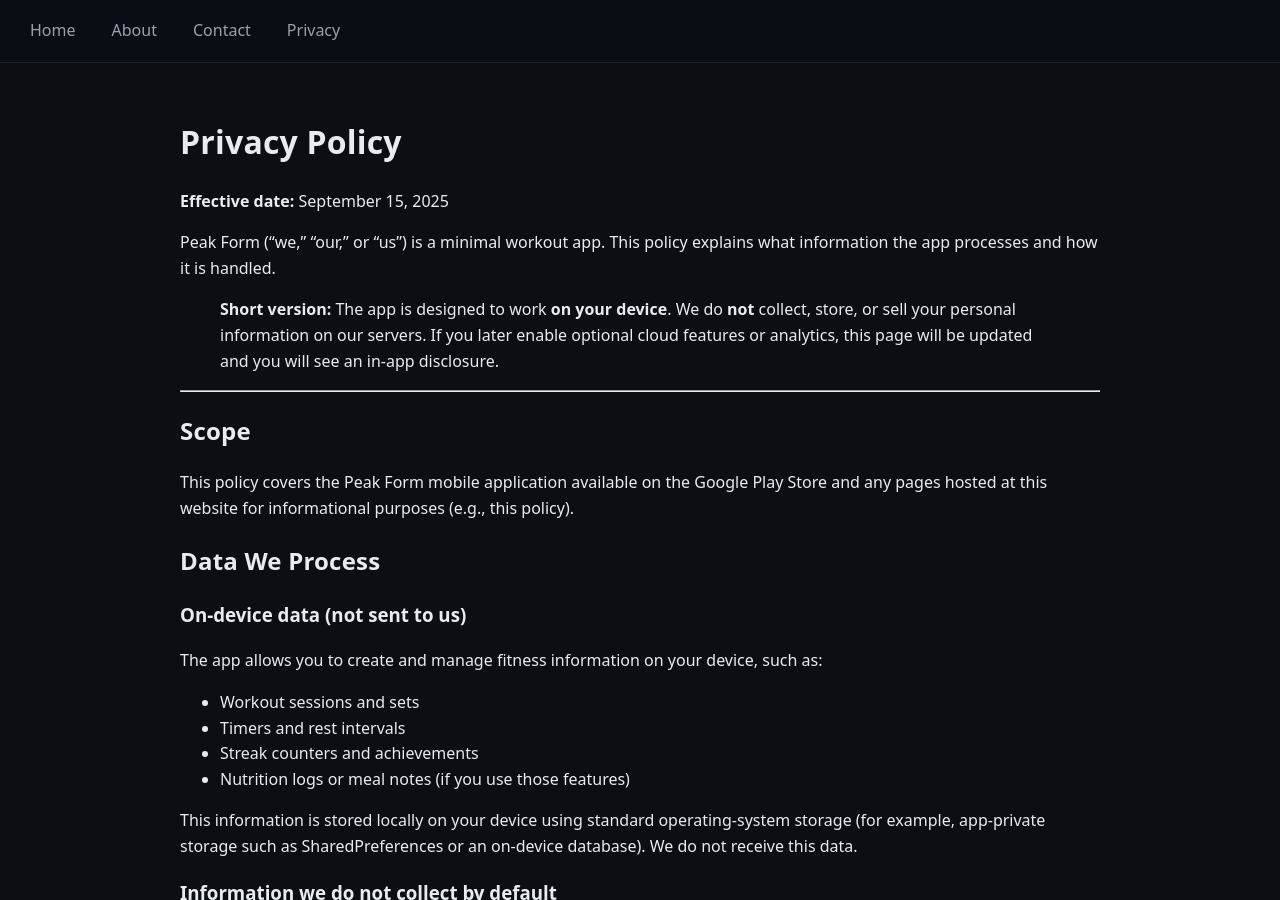
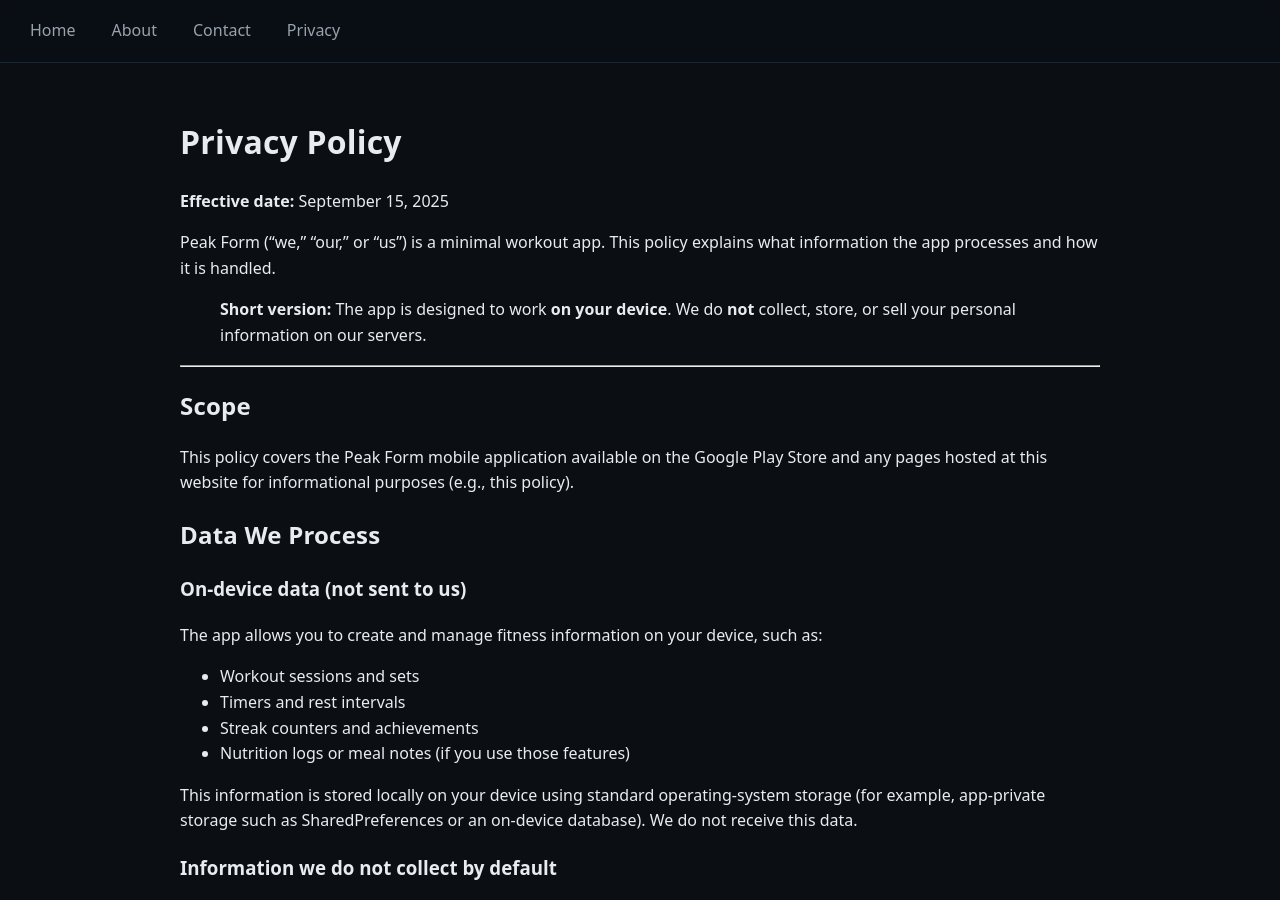
Before and after one commit to imshaheer01/peakform-website, a Jekyll site: the page built from privacy-policy.md, in a window 1280 px wide and 900 px high. Built offline with Jekyll 4.4.1, drawn with Linux system fonts in a browser that asks for light colours.

Commit message:
Update privacy-policy.md

```diff
--- a/privacy-policy.md
+++ b/privacy-policy.md
@@ -10,7 +10,7 @@
 
 Peak Form (“we,” “our,” or “us”) is a minimal workout app. This policy explains what information the app processes and how it is handled.
 
-> **Short version:** The app is designed to work **on your device**. We do **not** collect, store, or sell your personal information on our servers. If you later enable optional cloud features or analytics, this page will be updated and you will see an in‑app disclosure.
+> **Short version:** The app is designed to work **on your device**. We do **not** collect, store, or sell your personal information on our servers.<!-- If you later enable optional cloud features or analytics, this page will be updated and you will see an in‑app disclosure.-->
 
 ---
 
```
